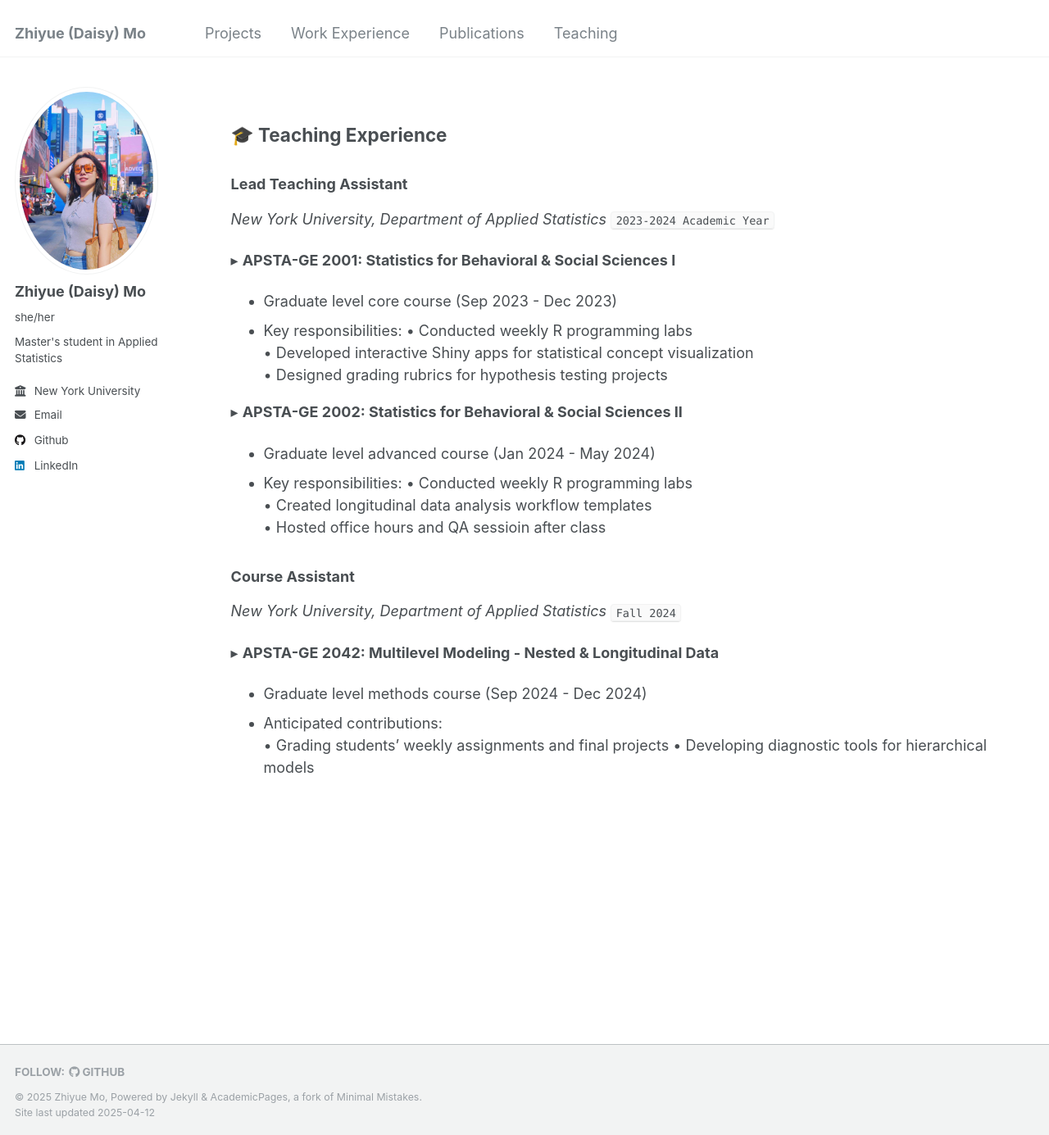
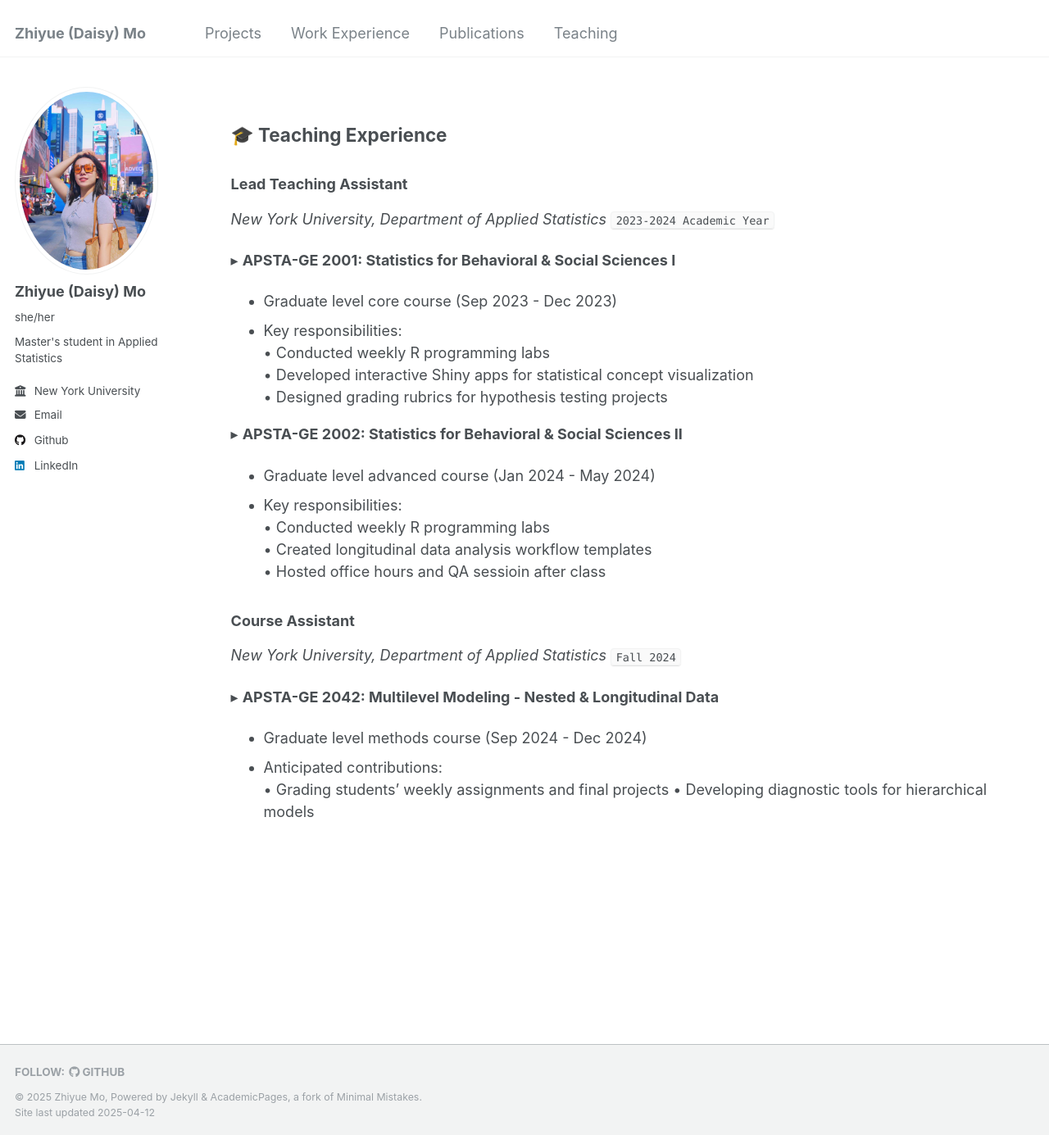
Before and after one commit to zhiyuemo/zhiyuemo.github.io, a Jekyll site: the page built from _pages/teaching.md, in a window 1280 px wide and 1385 px high. Shown: the whole window at 82% size. Built offline with Jekyll 4.4.1, drawn with Linux system fonts in a browser that asks for light colours.

```diff
--- a/_pages/teaching.md
+++ b/_pages/teaching.md
@@ -12,14 +12,14 @@ author_profile: true
 
 ▸ **APSTA-GE 2001: Statistics for Behavioral & Social Sciences I**
    - Graduate level core course (Sep 2023 - Dec 2023)
-   - Key responsibilities:
+   - Key responsibilities:\\
      • Conducted weekly R programming labs
      • Developed interactive Shiny apps for statistical concept visualization
      • Designed grading rubrics for hypothesis testing projects
 
 ▸ **APSTA-GE 2002: Statistics for Behavioral & Social Sciences II**
    - Graduate level advanced course (Jan 2024 - May 2024)
-   - Key responsibilities:
+   - Key responsibilities:\\
      • Conducted weekly R programming labs
      • Created longitudinal data analysis workflow templates
      • Hosted office hours and QA sessioin after class
@@ -29,6 +29,6 @@ author_profile: true
 
 ▸ **APSTA-GE 2042: Multilevel Modeling - Nested & Longitudinal Data**
    - Graduate level methods course (Sep 2024 - Dec 2024)
-   - Anticipated contributions:
+   - Anticipated contributions:\\
      • Grading students' weekly assignments and final projects
      • Developing diagnostic tools for hierarchical models
```
